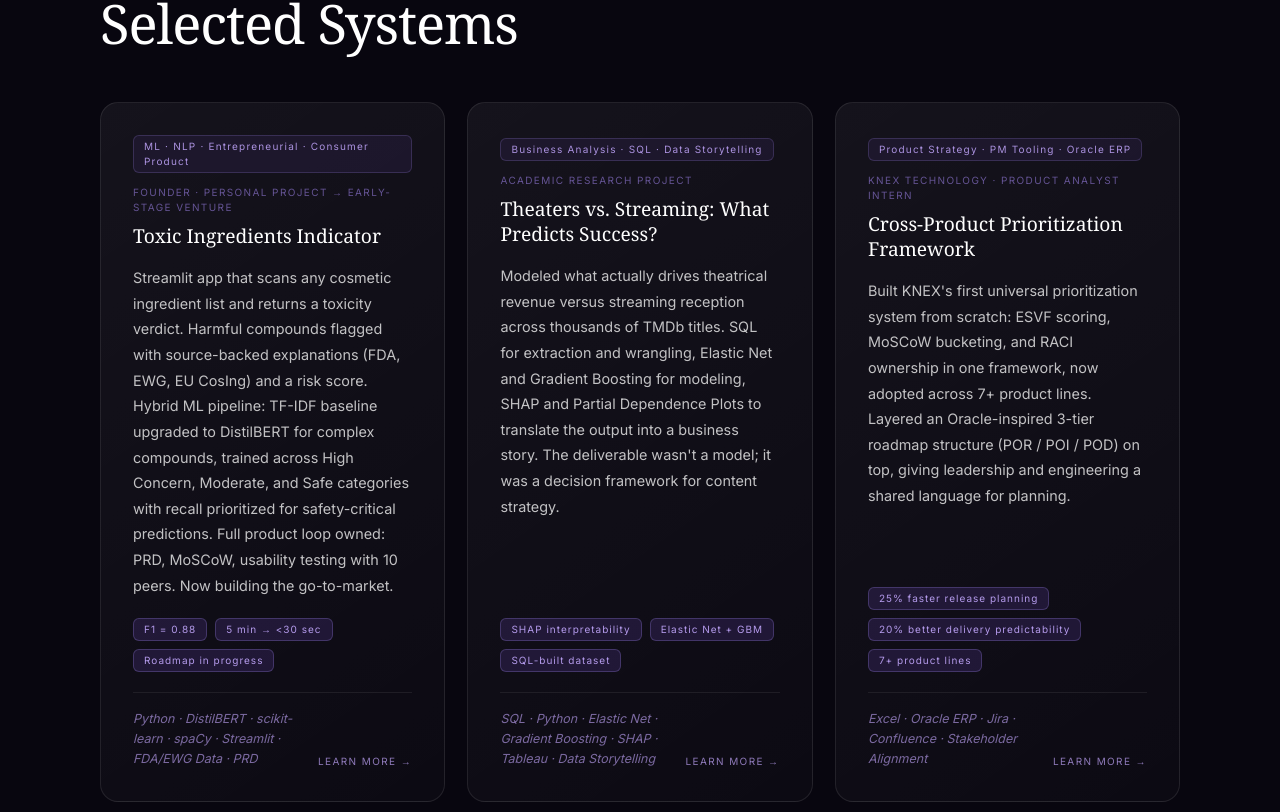
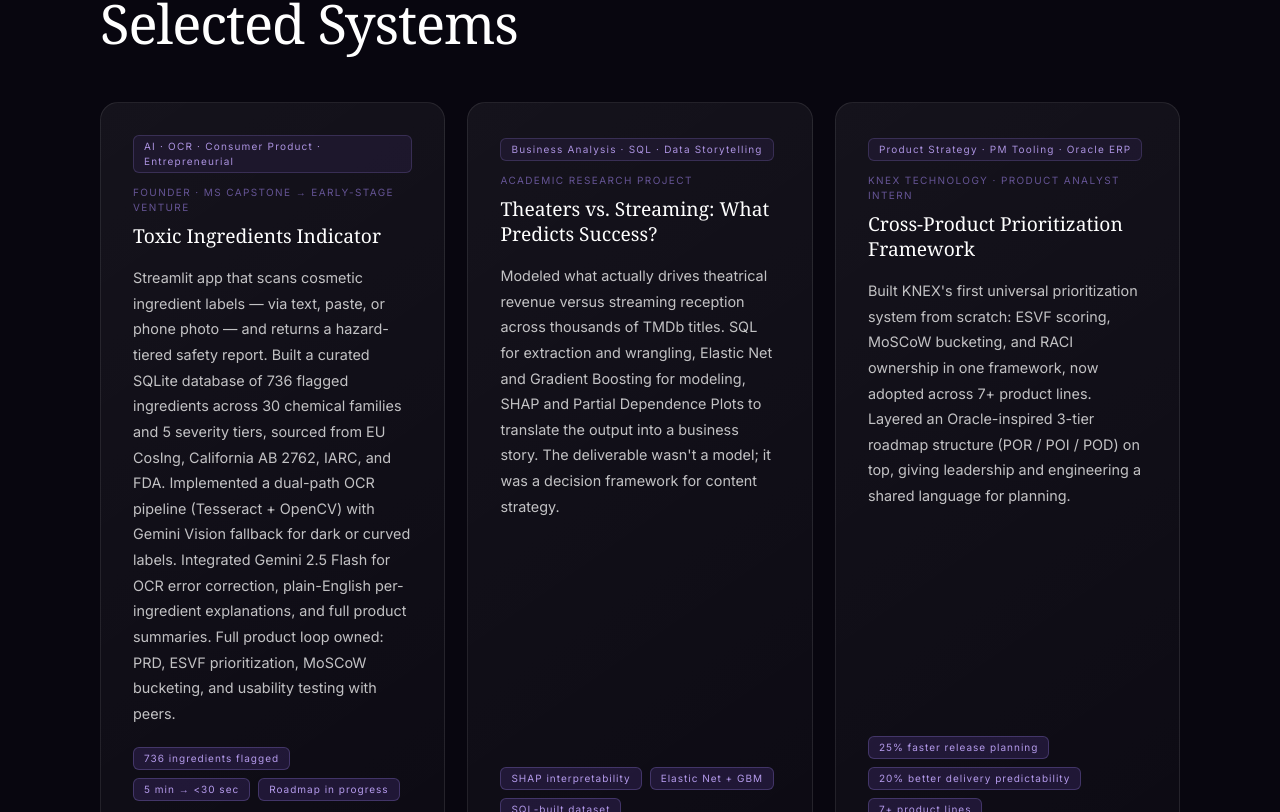
Before and after one commit to SamadritaR/Samadrita-Roy-Portfolio, a Next.js app: page / in a window 1280 px wide. Shown: the part 1008-1820 px from the top of the page. Built offline with nearby package versions, Linux system fonts and the light colour scheme; a web font is replaced by a local one.

Commit message:
Updated selected work

```diff
--- a/app/page.tsx
+++ b/app/page.tsx
@@ -6,14 +6,14 @@ import { useEffect, useRef, useState } from "react";
 
 const selectedWork = [
   {
-    title: "Toxic Ingredients Indicator",
-    tag: "ML · NLP · Entrepreneurial · Consumer Product",
-    company: "Founder · Personal Project → Early-Stage Venture",
-    summary:
-      "Streamlit app that scans any cosmetic ingredient list and returns a toxicity verdict. Harmful compounds flagged with source-backed explanations (FDA, EWG, EU CosIng) and a risk score. Hybrid ML pipeline: TF-IDF baseline upgraded to DistilBERT for complex compounds, trained across High Concern, Moderate, and Safe categories with recall prioritized for safety-critical predictions. Full product loop owned: PRD, MoSCoW, usability testing with 10 peers. Now building the go-to-market.",
-    metrics: ["F1 = 0.88", "5 min → <30 sec", "Roadmap in progress"],
-    stack: "Python · DistilBERT · scikit-learn · spaCy · Streamlit · FDA/EWG Data · PRD",
-    link: "https://github.com/SamadritaR/Toxic-Ingredients-Indicator-for-Beauty-Products",
+  title: "Toxic Ingredients Indicator",
+  tag: "AI · OCR · Consumer Product · Entrepreneurial",
+  company: "Founder · MS Capstone → Early-Stage Venture",
+  summary:
+    "Streamlit app that scans cosmetic ingredient labels — via text, paste, or phone photo — and returns a hazard-tiered safety report. Built a curated SQLite database of 736 flagged ingredients across 30 chemical families and 5 severity tiers, sourced from EU CosIng, California AB 2762, IARC, and FDA. Implemented a dual-path OCR pipeline (Tesseract + OpenCV) with Gemini Vision fallback for dark or curved labels. Integrated Gemini 2.5 Flash for OCR error correction, plain-English per-ingredient explanations, and full product summaries. Full product loop owned: PRD, ESVF prioritization, MoSCoW bucketing, and usability testing with peers.",
+  metrics: ["736 ingredients flagged", "5 min → <30 sec", "Roadmap in progress"],
+  stack: "Python · Tesseract OCR · OpenCV · SQLite FTS5 · Gemini 2.5 Flash · Streamlit · EU CosIng · AB 2762 · IARC · FDA",
+  link: "https://github.com/SamadritaR/Toxic-Ingredients-Indicator-for-Beauty-Products",
   },
   {
     title: "Theaters vs. Streaming: What Predicts Success?",
```
Also changed, not shown: 2 other files (tests, documents, lock files or other folders).
